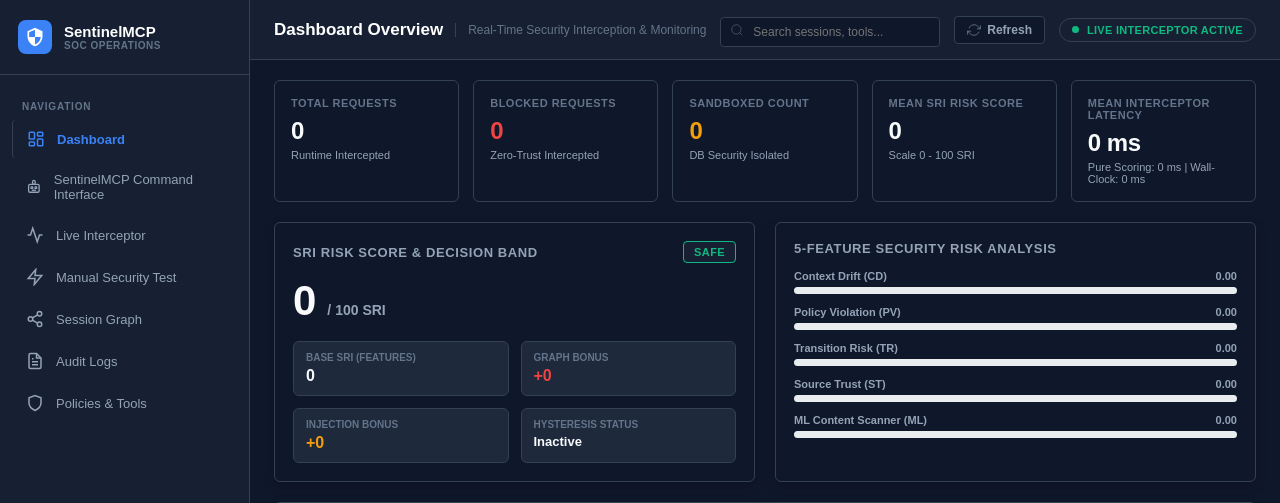
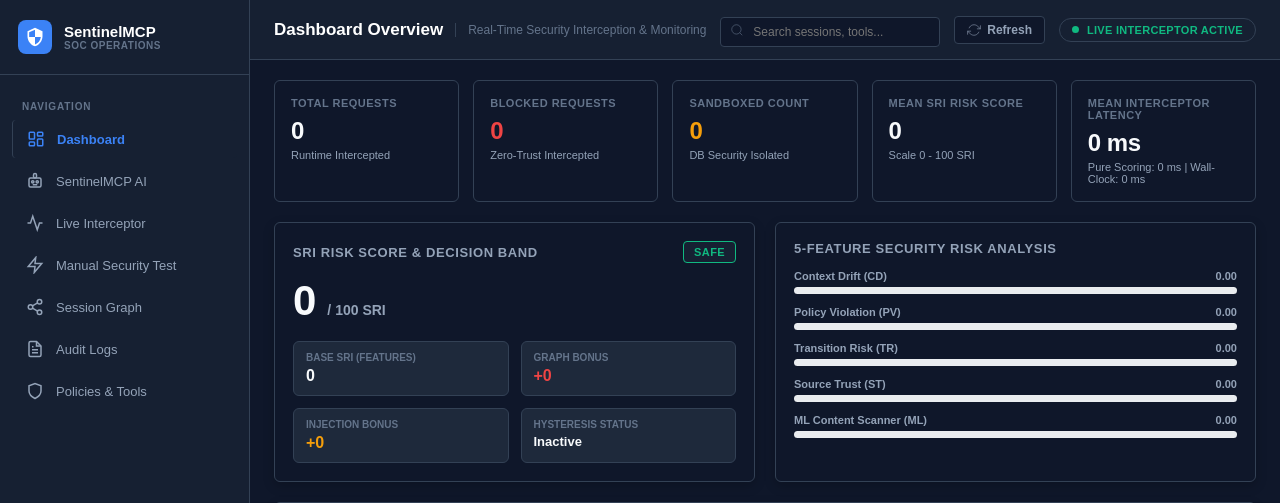
Before and after one commit to kani202613/SENTINELMCP, a Flask app: page / in a window 1280 px wide. Shown: the top 503 px of the page. Run offline with Flask 3, Linux system fonts and the light colour scheme; data that the repository does not hold is empty; some libraries are stand-ins or nearby versions.

Commit message:
style: rename Command Interface to SentinelMCP AI to clarify agentic identity

```diff
--- a/dashboard/templates/index.html
+++ b/dashboard/templates/index.html
@@ -450,7 +450,7 @@
 
                 <a class="nav-item" onclick="switchView('chatbot', this)">
                     <svg viewBox="0 0 24 24" fill="none" stroke="currentColor"><path d="M12 2a2 2 0 0 1 2 2v2a2 2 0 0 1-2 2 2 2 0 0 1-2-2V4a2 2 0 0 1 2-2z"/><rect x="4" y="8" width="16" height="12" rx="2"/><circle cx="9" cy="13" r="1.5"/><circle cx="15" cy="13" r="1.5"/><path d="M9 17h6"/></svg>
-                    <span>SentinelMCP Command Interface</span>
+                    <span>SentinelMCP AI</span>
                 </a>
 
                 <a class="nav-item" onclick="switchView('interceptor', this)">
@@ -669,7 +669,7 @@
                             <!-- Welcome Banner -->
                             <div style="background: var(--sidebar-bg); border: 1px solid rgba(59, 130, 246, 0.25); padding: 14px; border-radius: 8px; font-size: 12px; line-height: 1.5; color: var(--text-secondary);">
                                 <div style="font-weight: 700; color: var(--text-primary); display: flex; align-items: center; gap: 8px; margin-bottom: 4px;">
-                                    <span style="font-size: 16px;"></span> SentinelMCP Command Interface
+                                    <span style="font-size: 16px;"></span> SentinelMCP AI
                                 </div>
                                 Enter queries below to interact with the protected MCP environment.
                             </div>
@@ -1211,7 +1211,7 @@
 
         const titles = {
             'dashboard': ['Dashboard Overview', 'Real-Time Security Interception & Monitoring'],
-            'chatbot': ['SentinelMCP Command Interface', 'Zero-Trust Chatbot Interface backed by SentinelMCP Interceptor'],
+            'chatbot': ['SentinelMCP AI', 'Zero-Trust Chatbot Interface backed by SentinelMCP Interceptor'],
             'interceptor': ['Live Interceptor Stream', 'Filterable Real-Time Event Feed'],
             'manual-test': ['Manual Security Test', 'Exploit Simulator & Interceptor Path Verification'],
             'session-graph': ['Session Graph Analyzer', 'Cytoscape.js Attack Path Visualization'],
@@ -1713,7 +1713,7 @@
         container.innerHTML = `
             <div style="background: var(--sidebar-bg); border: 1px solid rgba(59, 130, 246, 0.25); padding: 14px; border-radius: 8px; font-size: 12px; line-height: 1.5; color: var(--text-secondary);">
                 <div style="font-weight: 700; color: var(--text-primary); display: flex; align-items: center; gap: 8px; margin-bottom: 4px;">
-                    <span style="font-size: 16px;"></span> SentinelMCP Command Interface
+                    <span style="font-size: 16px;"></span> SentinelMCP AI
                 </div>
                 New workspace <strong>${newId}</strong> initialized. Everyday enterprise actions pass strictly through the <strong>SentinelMCP Interceptor Proxy</strong>.
             </div>
```
Also changed, not shown: standalone_demo.html (+4 -4 lines).
